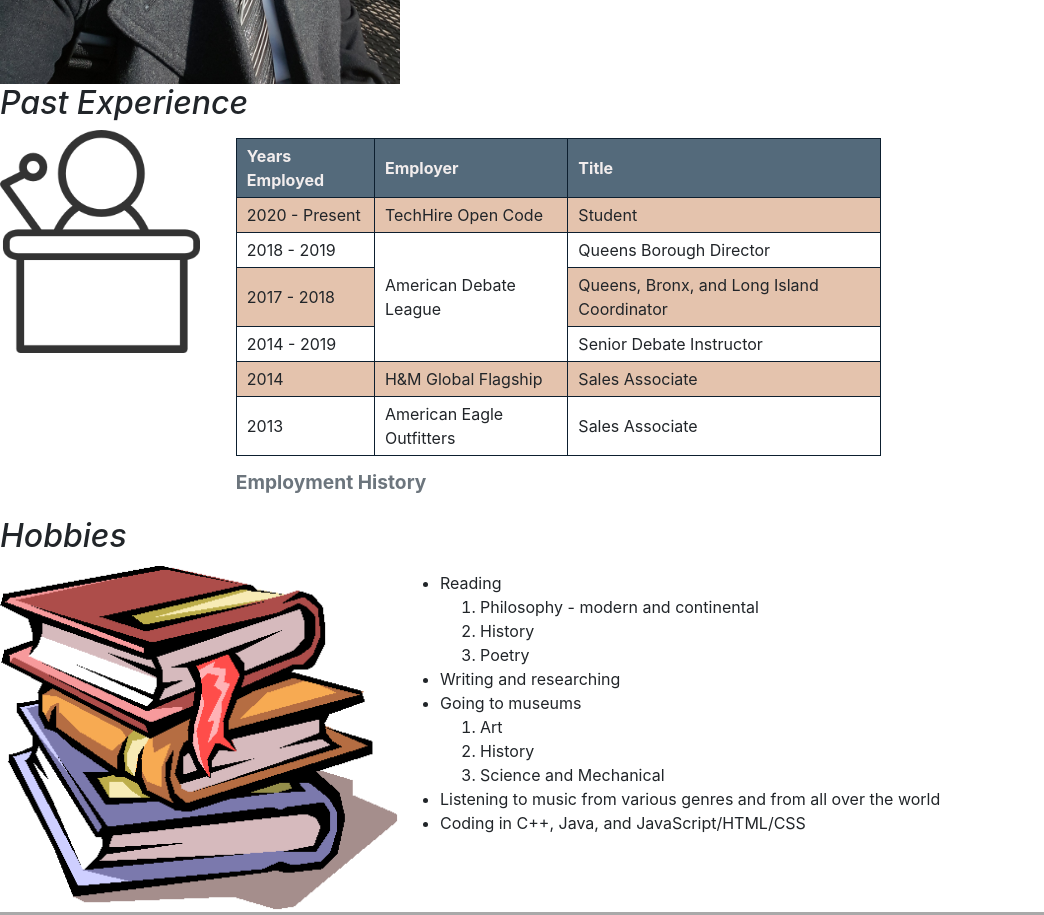
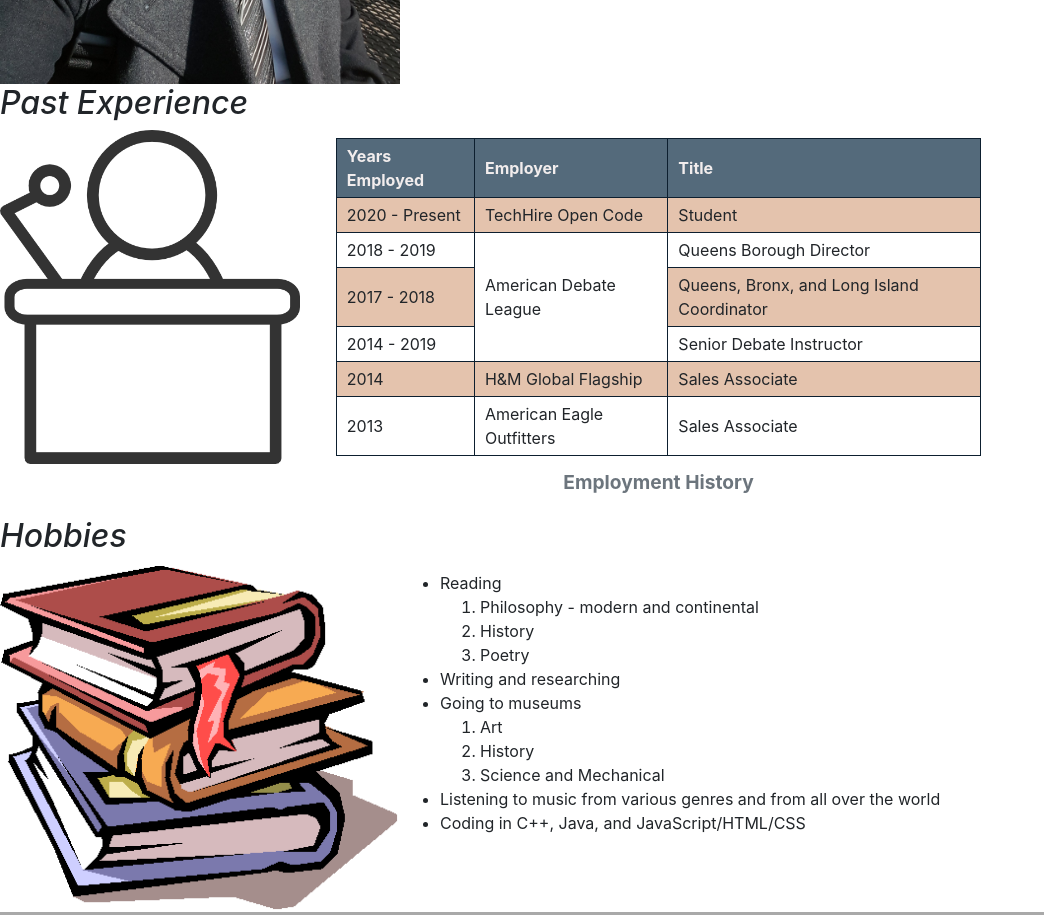
Before and after one commit to NarishSingh/NarishSingh.github.io, a plain HTML site: page SG Code Along 9 - CSS - Portfolio With CSS Bootstrap/public_html/index.html in a window 1280 px wide. Shown: the part 860-1775 px from the top of the page, without its empty margins (0-1044 px from the left). Drawn offline with nearby package versions, Linux system fonts and the light colour scheme.

Commit message:
more edits

```diff
--- a/SG Code Along 9 - CSS - Portfolio With CSS Bootstrap/public_html/index.html
+++ b/SG Code Along 9 - CSS - Portfolio With CSS Bootstrap/public_html/index.html
@@ -40,19 +40,17 @@ Last Revision: 3/31/20
             <figure><img src="images/selfportrait2.jpg" alt="Photo of me, Narish" width="400"/></figure>
             <p>My name is <strong>Narish Singh</strong>, I am a student of TechHire Open Code at LAGCC. I was formerly a pre-med student</p>
             <p><span style="background-color: lightblue; border: thin solid darkblue;">I am working on my Software Guild certification, and this is a code along for the Intro to Web Dev course</span></p>
-
-            <!--to ensure it doesn't catch the next section-->
-            <div class="clear-float"></div>
+            <div class="clear-float"></div> <!--to ensure it doesn't catch the next section-->
         </article>
 
         <article id="past-experience">
             <h2><em>Past Experience</em></h2>
-            <figure><img src="images/podium.png" alt="Podium clipart for Past Experiences article" width="200"/></figure>
+            <figure><img src="images/podium.png" alt="Podium clipart for Past Experiences article" width="300"/></figure>
 
             <div class="right-content">
                 <!--Table-->
                 <table border="1">
-                    <caption>Employment History</caption>
+                    <caption style="text-align: center">Employment History</caption>
                     <thead>
                         <tr> <th>Years Employed</th> <th>Employer</th> <th>Title</th> </tr>
                     </thead>
--- a/SG Code Along 9 - CSS - Portfolio With CSS Bootstrap/public_html/styles/main.css
+++ b/SG Code Along 9 - CSS - Portfolio With CSS Bootstrap/public_html/styles/main.css
@@ -145,7 +145,6 @@ textarea
 
 article img
 {
-
     float: left;
 }
 
```
